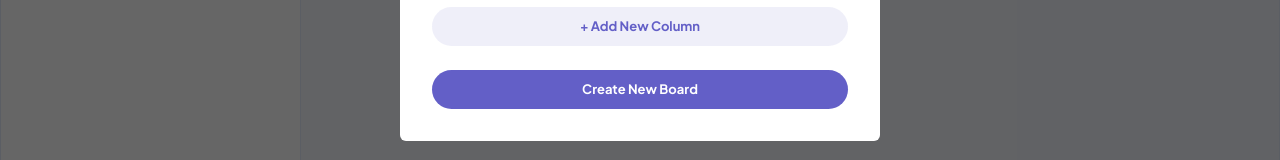
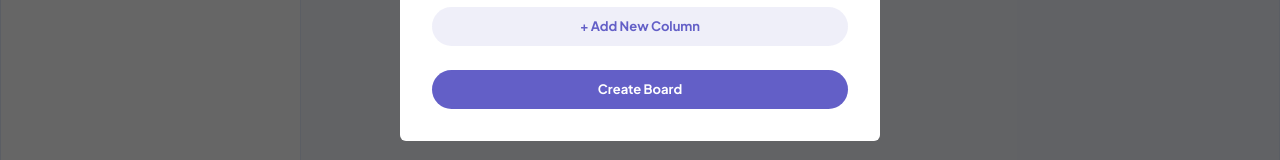
Before and after one commit to arey-dev/task-management, a React (Vite) app: page /board/add-board in a window 1280 px wide. Shown: the part 477-637 px from the top of the page. Built offline with nearby package versions, Linux system fonts and the light colour scheme; no server answers; the database is empty.

Commit message:
disable buttons and inputs based on navigation state

```diff
--- a/src/routes/AddBoard/AddBoard.jsx
+++ b/src/routes/AddBoard/AddBoard.jsx
@@ -1,4 +1,4 @@
-import { Form, useSubmit } from "react-router-dom";
+import { Form, useSubmit, useNavigation } from "react-router-dom";
 import { Modal } from "../../components";
 import { Input } from "../../components/form";
 import { RemovableInput } from "../../components/form";
@@ -18,8 +18,18 @@ export function AddBoard() {
 
   const submit = useSubmit();
 
+  const navigation = useNavigation();
+
   // multiple column state for board
   const [columns, setColumns] = useState(initialColumns);
+
+  // navigation state values
+  const isSubmitting = navigation.state === "submitting";
+
+  const isRedirecting =
+    navigation.state === "loading" &&
+    navigation.json != null &&
+    navigation.formAction !== navigation.location.pathname;
 
   // handler for adding a column for a board
   const handleAddColumn = () => {
@@ -58,7 +68,12 @@ export function AddBoard() {
         >
           <h2 className="text-lg">Add New Board</h2>
 
-          <Input label="Name" name="name" placeholder="e.g Web Design" />
+          <Input
+            label="Name"
+            name="name"
+            disabled={isSubmitting || isRedirecting}
+            placeholder="e.g Web Design"
+          />
 
           <section>
             <h3 className="mb-2 text-body-md text-on-background">Columns</h3>
@@ -71,19 +86,27 @@ export function AddBoard() {
                 placeholder={column.placeholder}
                 name={`column-${index}`}
                 onRemove={() => handleRemoveColumn(column.id)}
+                disabled={isSubmitting || isRedirecting}
               />
             ))}
 
             <Button
               onClick={handleAddColumn}
               variant="secondary"
+              disabled={isSubmitting || isRedirecting}
               className="w-full"
             >
               + Add New Column
             </Button>
           </section>
 
-          <Button type="submit">Create New Board</Button>
+          <Button type="submit" disabled={isSubmitting || isRedirecting}>
+            {isSubmitting
+              ? "Creating Board"
+              : isRedirecting
+              ? "Board Created"
+              : "Create Board"}
+          </Button>
         </Form>
       </FormProvider>
     </Modal>
```
